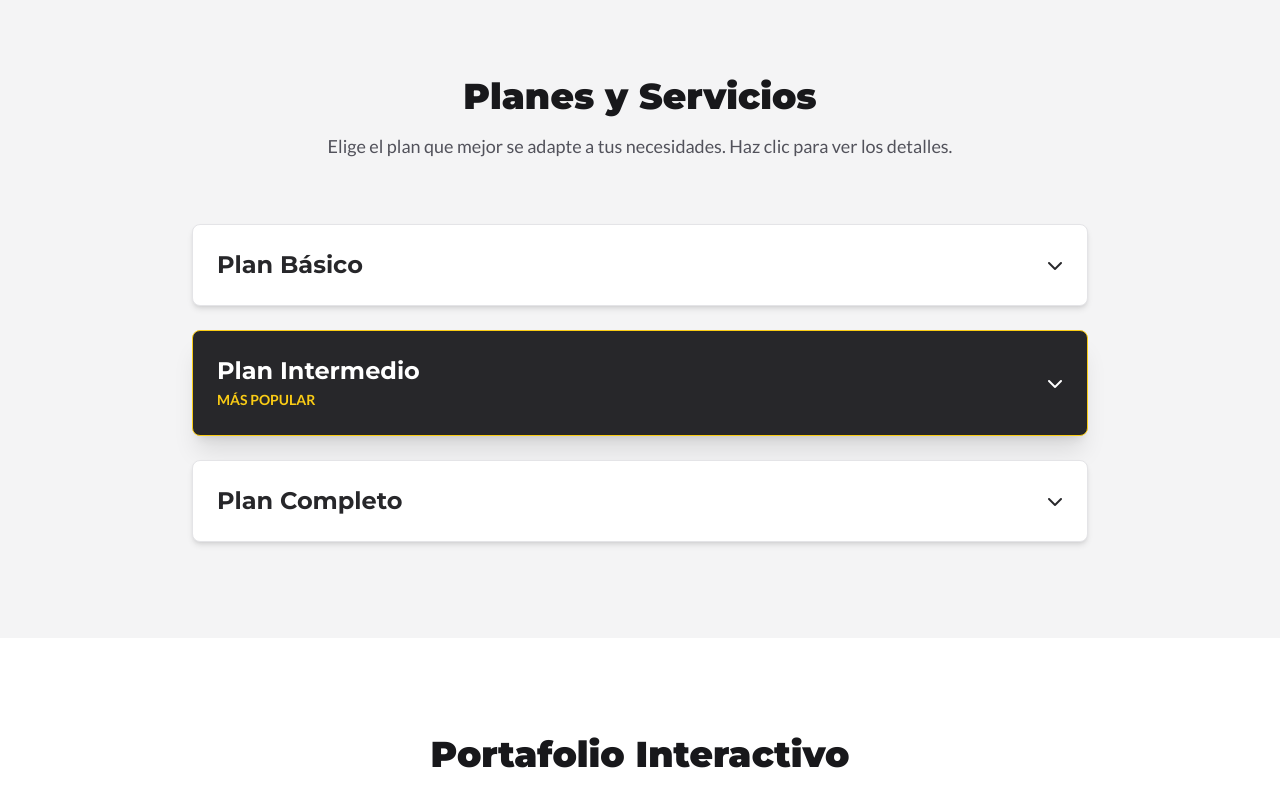
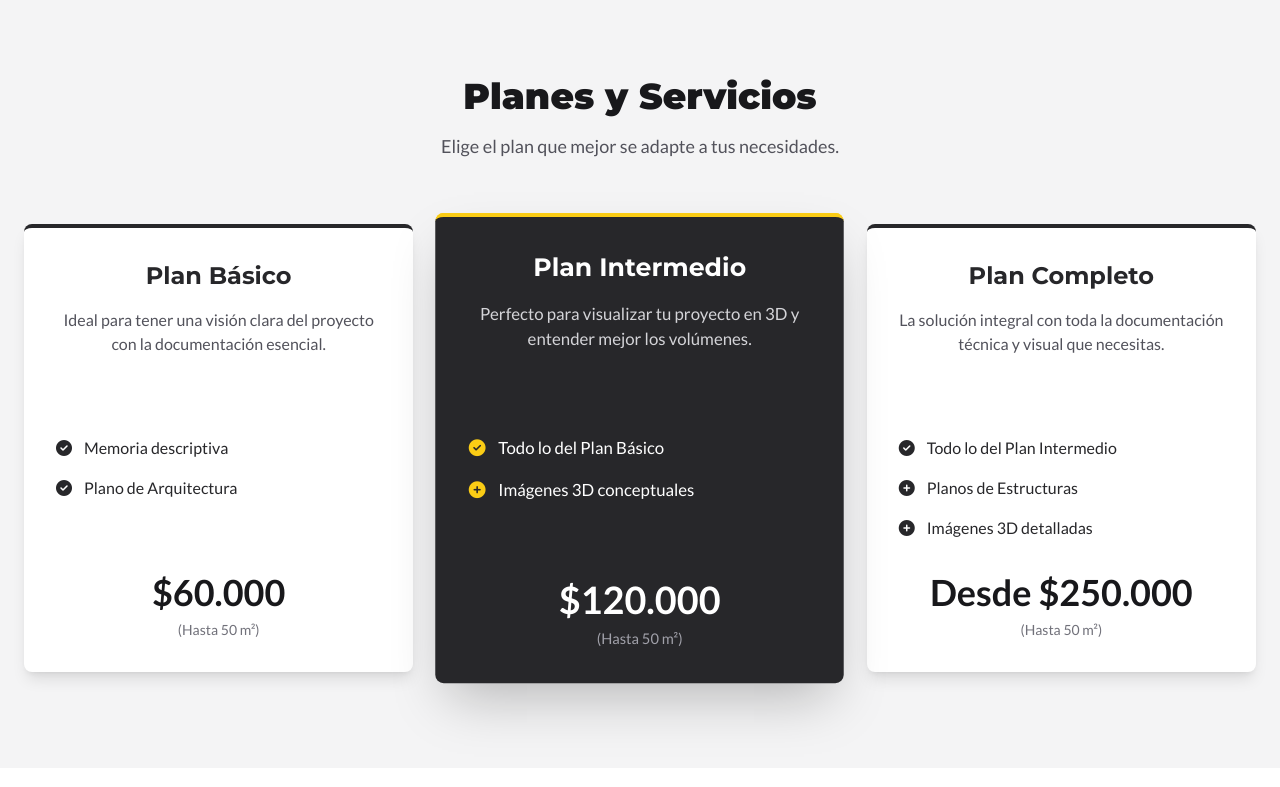
Before and after one commit to bernardo-campos/ebano, a plain HTML site: page index.html in a window 1280 px wide. Shown: the part 1480-2267 px from the top of the page. Drawn offline with nearby package versions, Linux system fonts and the light colour scheme; animation ran at ten frames a second.

Commit message:
cards verticales

```diff
--- a/index.html
+++ b/index.html
@@ -71,19 +71,6 @@
         .nav-link.active::after, .nav-link:hover::after {
             width: 100%;
         }
-        .plan-card .details {
-            max-height: 0;
-            overflow: hidden;
-            transition: max-height 0.5s ease-out, padding 0.5s ease-out;
-        }
-        .plan-card.open .details {
-            max-height: 500px; /* Adjust as needed */
-            padding-top: 1.5rem;
-            padding-bottom: 1.5rem;
-        }
-        .plan-card.open .chevron {
-            transform: rotate(180deg);
-        }
         #viewer-3d-container {
             width: 100%;
             height: 500px;
@@ -135,6 +122,21 @@
         .project-nav-dot.active {
             background-color: #18181b; /* Zinc 900 */
         }
+        /* New styles for vertical plan cards animation */
+        .plan-card-vertical .reveal-item {
+            opacity: 0;
+            transform: translateY(20px);
+            transition: opacity 0.6s ease-out, transform 0.6s ease-out;
+        }
+        .plan-card-vertical.is-visible .reveal-item {
+            opacity: 1;
+            transform: translateY(0);
+        }
+        .plan-card-vertical.is-visible .reveal-item:nth-child(2) { transition-delay: 0.1s; }
+        .plan-card-vertical.is-visible .reveal-item:nth-child(3) { transition-delay: 0.2s; }
+        .plan-card-vertical.is-visible .reveal-item:nth-child(4) { transition-delay: 0.3s; }
+        .plan-card-vertical.is-visible .reveal-item:nth-child(5) { transition-delay: 0.4s; }
+
     </style>
 </head>
 <body class="bg-zinc-100 text-zinc-800">
@@ -165,9 +167,9 @@
     <main>
         <section id="propuesta" class="py-24 bg-white">
             <div class="container mx-auto px-6 text-center">
-                <h2 class="section-title text-4xl mb-6">Nuestra Propuesta</h2>
+                <h2 class="section-title text-4xl mb-6">¿Pensando en ampliar o remodelar?</h2>
                 <p class="max-w-3xl mx-auto text-lg text-zinc-600 mb-12">
-                    ¿Pensando en ampliar o remodelar? Te ofrecemos una idea clara y la documentación necesaria para que tu proyecto se convierta en una guía sólida a la hora de construir.
+                    Te ofrecemos una idea clara y la documentación necesaria para que tu proyecto se convierta en una guía sólida a la hora de construir.
                 </p>
                 <img src="https://images.unsplash.com/photo-1487958449943-2429e8be8625?q=80&w=2070&auto=format&fit=crop" alt="Plano arquitectónico" class="rounded-lg shadow-2xl max-w-full md:max-w-4xl mx-auto">
             </div>
@@ -177,51 +179,53 @@
             <div class="container mx-auto px-6">
                 <div class="text-center mb-16">
                     <h2 class="section-title text-4xl mb-4">Planes y Servicios</h2>
-                    <p class="text-lg text-zinc-600">Elige el plan que mejor se adapte a tus necesidades. Haz clic para ver los detalles.</p>
+                    <p class="text-lg text-zinc-600">Elige el plan que mejor se adapte a tus necesidades.</p>
                 </div>
-                <div class="max-w-4xl mx-auto space-y-6">
-                    <!-- Plan Cards Here -->
-                     <div class="plan-card bg-white rounded-lg shadow-md cursor-pointer border border-zinc-200">
-                        <div class="p-6 flex justify-between items-center">
-                            <h3 class="text-2xl font-bold text-zinc-800">Plan Básico</h3>
-                            <i class="fas fa-chevron-down chevron transition-transform"></i>
+                <div class="grid grid-cols-1 md:grid-cols-2 lg:grid-cols-3 gap-8">
+                    <!-- Plan Básico -->
+                    <div class="plan-card-vertical bg-white rounded-lg shadow-lg p-8 flex flex-col text-center border-t-4 border-zinc-800">
+                        <div class="reveal-item">
+                            <h3 class="text-2xl font-bold mb-4">Plan Básico</h3>
+                            <p class="text-zinc-600 mb-8 h-24">Ideal para tener una visión clara del proyecto con la documentación esencial.</p>
                         </div>
-                        <div class="details px-6 text-zinc-600">
-                            <p class="mb-4">Ideal para tener una visión clara del proyecto con la documentación esencial.</p>
-                            <ul class="text-left space-y-3 border-t pt-6">
-                                <li class="flex items-center"><i class="fas fa-check-circle text-zinc-800 mr-3"></i> Memoria descriptiva</li>
-                                <li class="flex items-center"><i class="fas fa-check-circle text-zinc-800 mr-3"></i> Plano de Arquitectura (en escala)</li>
-                            </ul>
+                        <ul class="text-left space-y-4 mb-8 flex-grow">
+                            <li class="reveal-item flex items-center"><i class="fas fa-check-circle text-zinc-800 mr-3"></i> Memoria descriptiva</li>
+                            <li class="reveal-item flex items-center"><i class="fas fa-check-circle text-zinc-800 mr-3"></i> Plano de Arquitectura</li>
+                        </ul>
+                        <div class="reveal-item">
+                            <p class="text-4xl font-extrabold text-zinc-900 mb-2">$60.000</p>
+                            <p class="text-zinc-500 text-sm">(Hasta 50 m²)</p>
                         </div>
                     </div>
-                    <div class="plan-card bg-zinc-800 text-white rounded-lg shadow-xl cursor-pointer border border-yellow-400">
-                        <div class="p-6 flex justify-between items-center">
-                             <div>
-                                <h3 class="text-2xl font-bold">Plan Intermedio</h3>
-                                <span class="text-sm text-yellow-400 font-semibold">MÁS POPULAR</span>
-                            </div>
-                            <i class="fas fa-chevron-down chevron transition-transform"></i>
+                    <!-- Plan Intermedio -->
+                    <div class="plan-card-vertical bg-zinc-800 text-white rounded-lg shadow-2xl p-8 flex flex-col text-center transform scale-105 border-t-4 border-yellow-400">
+                         <div class="reveal-item">
+                            <h3 class="text-2xl font-bold mb-4">Plan Intermedio</h3>
+                            <p class="text-zinc-300 mb-8 h-24">Perfecto para visualizar tu proyecto en 3D y entender mejor los volúmenes.</p>
                         </div>
-                        <div class="details px-6 text-zinc-300">
-                            <p class="mb-4">Perfecto para visualizar tu proyecto en 3D y entender mejor los volúmenes.</p>
-                            <ul class="text-left space-y-3 border-t border-zinc-600 pt-6">
-                                <li class="flex items-center"><i class="fas fa-check-circle text-yellow-400 mr-3"></i> Todo lo del Plan Básico</li>
-                                <li class="flex items-center"><i class="fas fa-plus-circle text-yellow-400 mr-3"></i> Imágenes 3D conceptuales</li>
-                            </ul>
+                        <ul class="text-left space-y-4 mb-8 flex-grow">
+                            <li class="reveal-item flex items-center"><i class="fas fa-check-circle text-yellow-400 mr-3"></i> Todo lo del Plan Básico</li>
+                            <li class="reveal-item flex items-center"><i class="fas fa-plus-circle text-yellow-400 mr-3"></i> Imágenes 3D conceptuales</li>
+                        </ul>
+                        <div class="reveal-item">
+                            <p class="text-4xl font-extrabold text-white mb-2">$120.000</p>
+                            <p class="text-zinc-400 text-sm">(Hasta 50 m²)</p>
                         </div>
                     </div>
-                    <div class="plan-card bg-white rounded-lg shadow-md cursor-pointer border border-zinc-200">
-                        <div class="p-6 flex justify-between items-center">
-                            <h3 class="text-2xl font-bold text-zinc-800">Plan Completo</h3>
-                            <i class="fas fa-chevron-down chevron transition-transform"></i>
+                    <!-- Plan Completo -->
+                    <div class="plan-card-vertical bg-white rounded-lg shadow-lg p-8 flex flex-col text-center border-t-4 border-zinc-800">
+                         <div class="reveal-item">
+                            <h3 class="text-2xl font-bold mb-4">Plan Completo</h3>
+                            <p class="text-zinc-600 mb-8 h-24">La solución integral con toda la documentación técnica y visual que necesitas.</p>
                         </div>
-                        <div class="details px-6 text-zinc-600">
-                            <p class="mb-4">La solución integral con toda la documentación técnica y visual que necesitas.</p>
-                            <ul class="text-left space-y-3 border-t pt-6">
-                                <li class="flex items-center"><i class="fas fa-check-circle text-zinc-800 mr-3"></i> Todo lo del Plan Intermedio</li>
-                                <li class="flex items-center"><i class="fas fa-plus-circle text-zinc-800 mr-3"></i> Planos de Estructuras y Detalles</li>
-                                <li class="flex items-center"><i class="fas fa-plus-circle text-zinc-800 mr-3"></i> Imágenes 3D detalladas</li>
-                            </ul>
+                        <ul class="text-left space-y-4 mb-8 flex-grow">
+                            <li class="reveal-item flex items-center"><i class="fas fa-check-circle text-zinc-800 mr-3"></i> Todo lo del Plan Intermedio</li>
+                            <li class="reveal-item flex items-center"><i class="fas fa-plus-circle text-zinc-800 mr-3"></i> Planos de Estructuras</li>
+                             <li class="reveal-item flex items-center"><i class="fas fa-plus-circle text-zinc-800 mr-3"></i> Imágenes 3D detalladas</li>
+                        </ul>
+                        <div class="reveal-item">
+                            <p class="text-4xl font-extrabold text-zinc-900 mb-2">Desde $250.000</p>
+                            <p class="text-zinc-500 text-sm">(Hasta 50 m²)</p>
                         </div>
                     </div>
                 </div>
@@ -301,7 +305,7 @@
 
     <footer class="bg-zinc-900 text-zinc-400 py-6">
         <div class="container mx-auto px-6 text-center text-sm">
-            <p>&copy; 2024 ÉBANO DISEÑO & CONSTRUCCION. Todos los derechos reservados.</p>
+            <p>&copy; 2025 ÉBANO DISEÑO & CONSTRUCCION</p>
             <p class="mt-2">Santiago del Estero, Argentina</p>
         </div>
     </footer>
@@ -374,7 +378,7 @@
             setTimeout(() => {
                 projectTitle.textContent = project.title;
                 projectDescription.textContent = project.description;
-                updateImageView();
+                updateImageView(true); // Instant update for project change
                 updateDots();
 
                 if (project.hasModel) {
@@ -498,9 +502,18 @@
         }, { threshold: 0.5 });
         sections.forEach(section => observer.observe(section));
 
-        // --- Accordion for plans ---
-        document.querySelectorAll('.plan-card').forEach(card => {
-            card.addEventListener('click', () => card.classList.toggle('open'));
+        // --- Plan Cards Animation ---
+        const planCards = document.querySelectorAll('.plan-card-vertical');
+        const cardObserver = new IntersectionObserver((entries, observer) => {
+            entries.forEach(entry => {
+                if (entry.isIntersecting) {
+                    entry.target.classList.add('is-visible');
+                    observer.unobserve(entry.target);
+                }
+            });
+        }, { threshold: 0.2 });
+        planCards.forEach(card => {
+            cardObserver.observe(card);
         });
 
         // --- Three.js 3D Viewer ---
```
